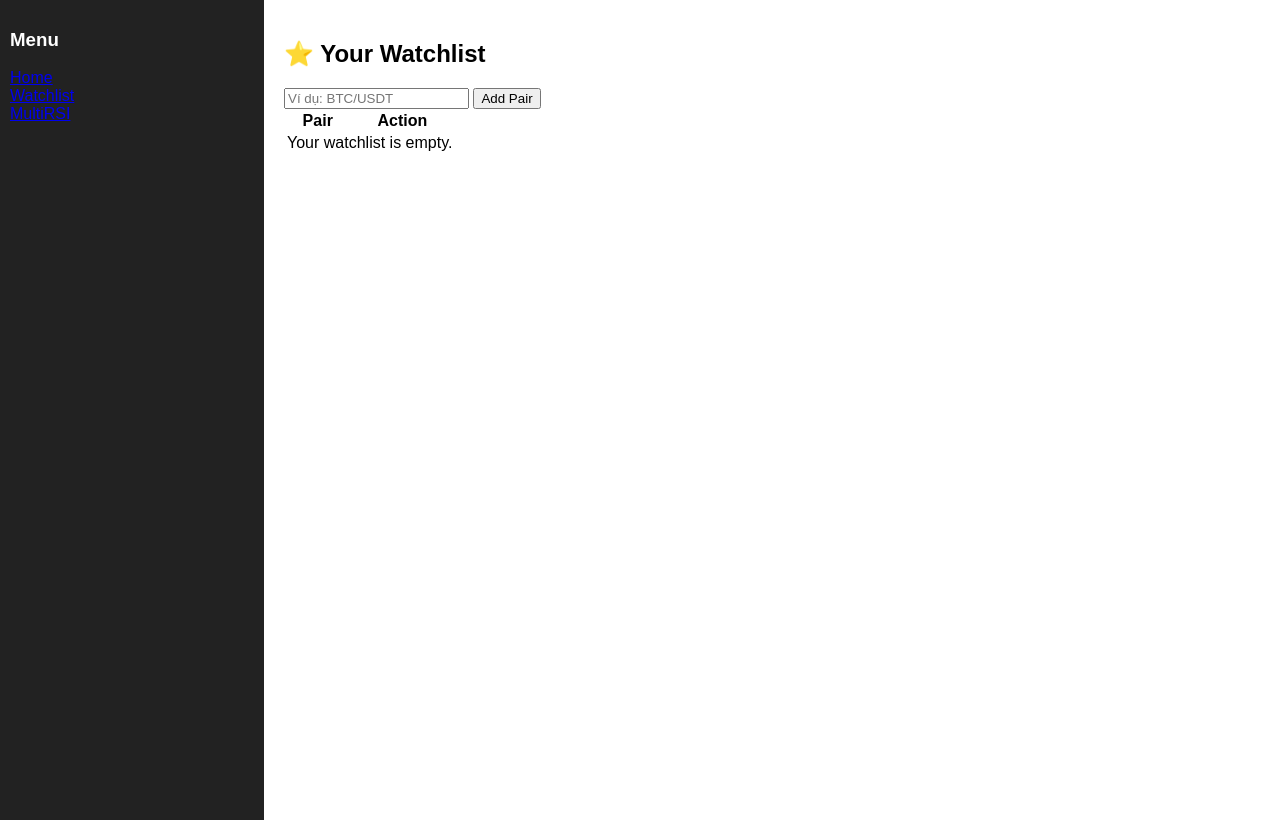
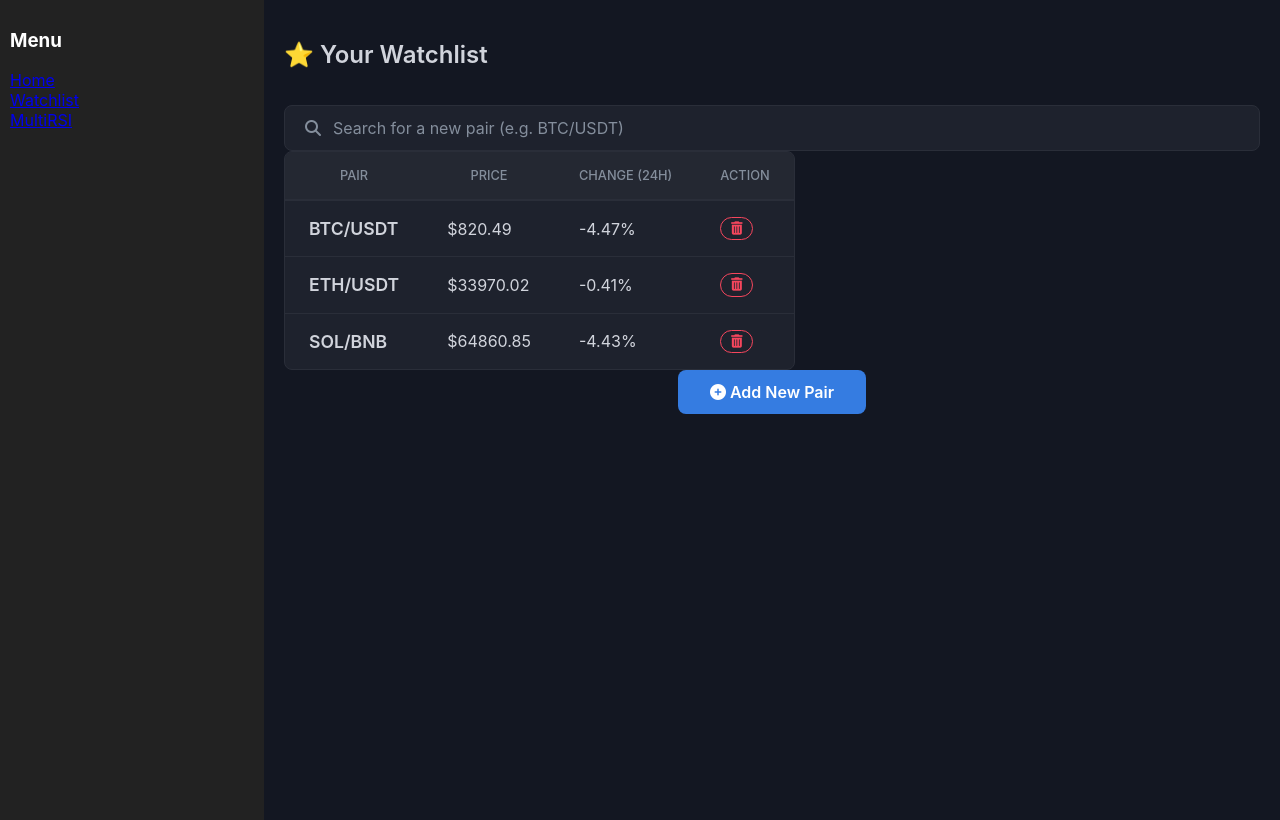
Before and after one commit to lethuongde290605/real-time-rsi, a Flask app: page /watchlist in a window 1280 px wide. Run offline with Flask 3, Linux system fonts and the light colour scheme.

Commit message:
Update IU watchlist page

```diff
--- /dev/null
+++ b/app/static/css/watchlist.css
@@ -0,0 +1,146 @@
+/* --- BIẾN MÀU (VARIABLES) --- */
+:root {
+    --dex-bg: #131722;
+    --dex-panel-bg: #1e222d;
+    --dex-border: #2a2e39;
+    --dex-text-primary: #d1d4dc;
+    --dex-text-secondary: #848e9c;
+    --dex-accent: #357ce1;
+    --dex-success: #0ecb81;
+    --dex-danger: #f6465d;
+    --dex-hover-bg: #2a2e39;
+}
+
+body {
+    background-color: var(--dex-bg);
+    color: var(--dex-text-primary);
+    font-family: -apple-system, BlinkMacSystemFont, 'Segoe UI', Roboto, 'Helvetica Neue', Arial, sans-serif;
+}
+
+.watchlist-header {
+    display: flex;
+    flex-direction: column;
+    gap: 1rem;
+}
+
+.watchlist-title {
+    color: var(--dex-text-primary);
+    font-weight: 600;
+}
+
+.search-bar-link {
+    display: flex;
+    align-items: center;
+    gap: 0.75rem;
+    background-color: var(--dex-panel-bg);
+    border: 1px solid var(--dex-border);
+    border-radius: 8px;
+    padding: 0.75rem 1.25rem;
+    text-decoration: none;
+    transition: all 0.2s ease-in-out;
+}
+
+.search-bar-link:hover {
+    border-color: var(--dex-accent);
+    background-color: var(--dex-hover-bg);
+}
+
+.search-bar-link i {
+    color: var(--dex-text-secondary);
+}
+
+.search-bar-link span {
+    color: var(--dex-text-secondary);
+    font-size: 1rem;
+}
+
+.watchlist-table {
+    background-color: var(--dex-panel-bg);
+    border-radius: 8px;
+    overflow: hidden;
+    border-collapse: separate;
+    border-spacing: 0;
+    border: 1px solid var(--dex-border);
+}
+
+.watchlist-table thead {
+    background-color: rgba(42, 46, 57, 0.5);
+}
+
+.watchlist-table th {
+    color: var(--dex-text-secondary);
+    font-weight: 500;
+    border-bottom: 1px solid var(--dex-border) !important;
+    text-transform: uppercase;
+    font-size: 0.8rem;
+    padding: 1rem 1.5rem;
+}
+
+.watchlist-table td {
+    color: var(--dex-text-primary);
+    padding: 1rem 1.5rem;
+    vertical-align: middle;
+    border-top: 1px solid var(--dex-border) !important;
+}
+
+.watchlist-table tbody tr {
+    transition: background-color 0.2s ease-in-out;
+}
+
+.watchlist-table tbody tr:hover {
+    background-color: var(--dex-hover-bg);
+}
+
+.watchlist-table td a {
+    color: var(--dex-text-primary);
+    text-decoration: none;
+    font-weight: 600;
+    font-size: 1.1rem;
+    transition: color 0.2s;
+}
+
+.watchlist-table td a:hover {
+    color: var(--dex-accent);
+}
+
+.positive { color: var(--dex-success); }
+.negative { color: var(--dex-danger); }
+
+.btn-danger-custom {
+    background-color: transparent;
+    border: 1px solid var(--dex-danger);
+    color: var(--dex-danger);
+    border-radius: 50px; /* Bo tròn */
+    padding: 0.2rem 0.6rem;
+    transition: all 0.2s;
+}
+
+.btn-danger-custom:hover {
+    background-color: var(--dex-danger);
+    color: #fff;
+}
+
+.empty-watchlist-text {
+    color: var(--dex-text-secondary);
+    padding: 3rem;
+}
+
+.add-pair-container {
+    display: flex;
+    justify-content: center;
+}
+
+.btn-primary-custom {
+    background-color: var(--dex-accent);
+    color: #fff;
+    font-weight: 600;
+    border: none;
+    padding: 0.75rem 2rem;
+    border-radius: 8px;
+    text-decoration: none;
+    transition: opacity 0.2s;
+}
+
+.btn-primary-custom:hover {
+    opacity: 0.9;
+}
--- a/app/static/js/watchlist.js
+++ b/app/static/js/watchlist.js
@@ -1,12 +1,11 @@
 document.addEventListener('DOMContentLoaded', () => {
-    const pairInput = document.getElementById('pairInput');
-    const addPairBtn = document.getElementById('addPairBtn');
     const watchlistBody = document.getElementById('watchlist-body');
 
     // Lấy watchlist từ localStorage hoặc tạo mảng rỗng nếu chưa có
     const getWatchlist = () => {
         const watchlist = localStorage.getItem('watchlist');
-        return watchlist ? JSON.parse(watchlist) : [];
+        // Trả về một vài cặp token mẫu nếu watchlist rỗng để demo
+        return watchlist ? JSON.parse(watchlist) : ['BTC/USDT', 'ETH/USDT', 'SOL/BNB'];
     };
 
     // Lưu watchlist vào localStorage
@@ -20,7 +19,7 @@
         watchlistBody.innerHTML = ''; // Xóa danh sách cũ
 
         if (watchlist.length === 0) {
-            watchlistBody.innerHTML = '<tr><td colspan="2">Your watchlist is empty.</td></tr>';
+            watchlistBody.innerHTML = '<tr><td colspan="4" class="text-center empty-watchlist-text">Your watchlist is empty. Use the search bar to add new pairs.</td></tr>';
             return;
         }
 
@@ -33,61 +32,45 @@
             const link = document.createElement('a');
             link.textContent = pair;
             link.href = `/chart/${tokenA}/${tokenB}`; // Điều hướng đến trang chart
-            link.style.textDecoration = 'none';
-            link.style.fontWeight = 'bold';
             pairCell.appendChild(link);
+
+            // Cột giá và thay đổi (dữ liệu giả lập để minh họa)
+            const priceCell = document.createElement('td');
+            priceCell.textContent = `$${(Math.random() * 70000).toFixed(2)}`;
+
+            const changeCell = document.createElement('td');
+            const changeValue = (Math.random() - 0.5) * 10;
+            changeCell.textContent = `${changeValue.toFixed(2)}%`;
+            changeCell.className = changeValue >= 0 ? 'positive' : 'negative';
 
             // Cột nút xóa
             const actionCell = document.createElement('td');
+            actionCell.className = 'text-end';
             const deleteBtn = document.createElement('button');
-            deleteBtn.textContent = '❌';
-            deleteBtn.className = 'btn btn-sm btn-danger';
+            deleteBtn.innerHTML = '<i class="fas fa-trash-alt"></i>';
+            deleteBtn.className = 'btn btn-sm btn-danger-custom';
             deleteBtn.onclick = () => {
                 removePair(index);
             };
             actionCell.appendChild(deleteBtn);
 
             row.appendChild(pairCell);
+            row.appendChild(priceCell);
+            row.appendChild(changeCell);
             row.appendChild(actionCell);
             watchlistBody.appendChild(row);
         });
     };
 
-    // Hàm thêm một cặp mới
-    const addPair = () => {
-        const pair = pairInput.value.trim().toUpperCase();
-        if (!pair.includes('/')) {
-            alert('Định dạng không hợp lệ. Vui lòng nhập theo dạng: TOKENA/TOKENB (ví dụ: BTC/USDT)');
-            return;
-        }
-
-        const watchlist = getWatchlist();
-        if (watchlist.includes(pair)) {
-            alert('Cặp token này đã có trong watchlist.');
-            return;
-        }
-
-        watchlist.push(pair);
-        saveWatchlist(watchlist);
-        renderWatchlist(); // Cập nhật lại giao diện
-        pairInput.value = ''; // Xóa ô input
-    };
-
     // Hàm xóa một cặp khỏi danh sách
     const removePair = (index) => {
-        const watchlist = getWatchlist();
-        watchlist.splice(index, 1); // Xóa phần tử tại vị trí index
-        saveWatchlist(watchlist);
-        renderWatchlist(); // Cập nhật lại giao diện
+        if (confirm('Are you sure you want to remove this pair?')) {
+            const watchlist = getWatchlist();
+            watchlist.splice(index, 1); // Xóa phần tử tại vị trí index
+            saveWatchlist(watchlist);
+            renderWatchlist(); // Cập nhật lại giao diện
+        }
     };
-
-    // Gán sự kiện cho nút "Add Pair" và phím Enter
-    addPairBtn.addEventListener('click', addPair);
-    pairInput.addEventListener('keypress', (event) => {
-        if (event.key === 'Enter') {
-            addPair();
-        }
-    });
 
     // Render watchlist lần đầu khi trang được tải
     renderWatchlist();
--- a/app/templates/chart.html
+++ b/app/templates/chart.html
@@ -1,5 +1,8 @@
 {% extends "layout.html" %}
 {% block content %}
+<link rel="stylesheet" href="https://s3.tradingview.com/tv.css">
+<link rel="stylesheet" href="{{ url_for('static', filename='css/chart.css') }}">
+
 <div class="container mt-4">
     <h2>Chart for {{ tokenA }}/{{ tokenB }}</h2>
     <a href="{{ url_for('main.watchlist') }}">&larr; Back to Watchlist</a>
--- a/app/templates/watchlist.html
+++ b/app/templates/watchlist.html
@@ -1,23 +1,35 @@
 {% extends "layout.html" %}
 {% block content %}
-<div class="container mt-4">
-    <h2>⭐ Your Watchlist</h2>
+<link rel="stylesheet" href="{{ url_for('static', filename='css/watchlist.css') }}">
+<link rel="stylesheet" href="https://cdnjs.cloudflare.com/ajax/libs/font-awesome/6.4.0/css/all.min.css">
 
-    <div class="input-group my-3 w-50">
-        <input type="text" id="pairInput" class="form-control" placeholder="Ví dụ: BTC/USDT">
-        <button id="addPairBtn" class="btn btn-primary">Add Pair</button>
+<div class="container mt-5">
+    <div class="watchlist-header">
+        <h2 class="watchlist-title">⭐ Your Watchlist</h2>
+        <a href="/search" class="search-bar-link">
+            <i class="fas fa-search"></i>
+            <span>Search for a new pair (e.g. BTC/USDT)</span>
+        </a>
     </div>
 
-    <table class="table table-hover">
+    <table class="table table-hover watchlist-table mt-4">
         <thead>
             <tr>
                 <th>Pair</th>
-                <th>Action</th>
+                <th>Price</th>
+                <th>Change (24h)</th>
+                <th class="text-end">Action</th>
             </tr>
         </thead>
         <tbody id="watchlist-body">
             </tbody>
     </table>
+
+    <div class="add-pair-container mt-3">
+        <a href="/search" class="btn btn-primary-custom">
+            <i class="fas fa-plus-circle"></i> Add New Pair
+        </a>
+    </div>
 </div>
 
 <script src="{{ url_for('static', filename='js/watchlist.js') }}"></script>
```
Also changed, not shown: app/static/css/chart.css (added, +165 -0 lines), app/static/js/chart.js (added, +108 -0 lines).
